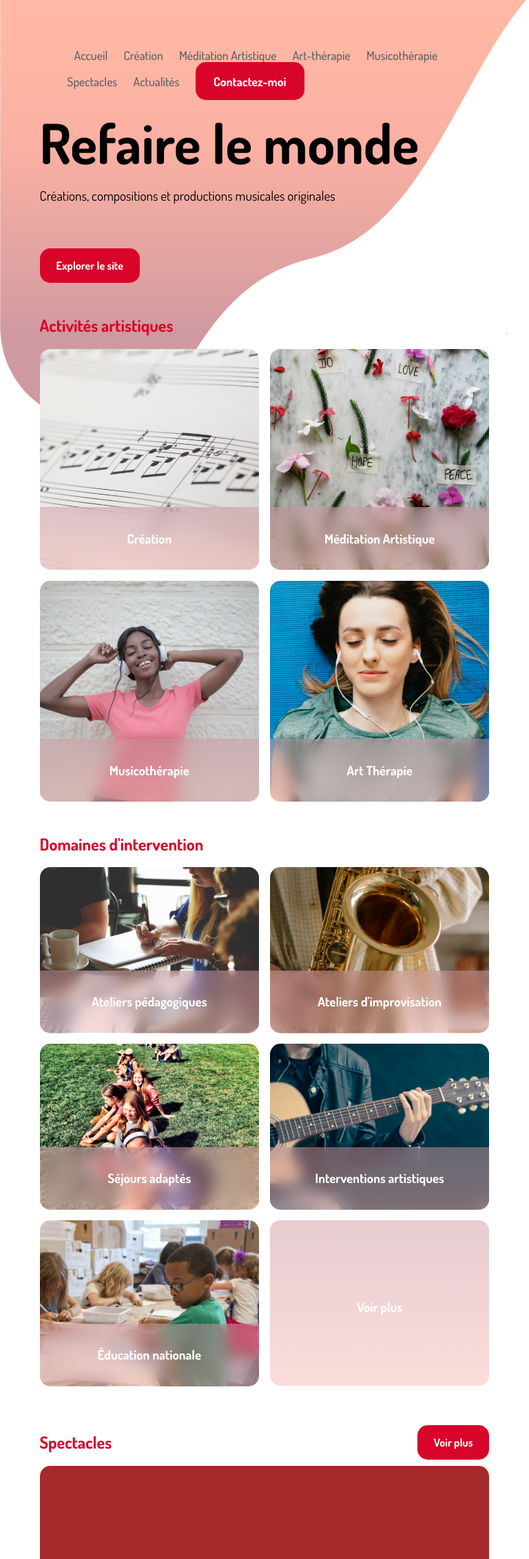
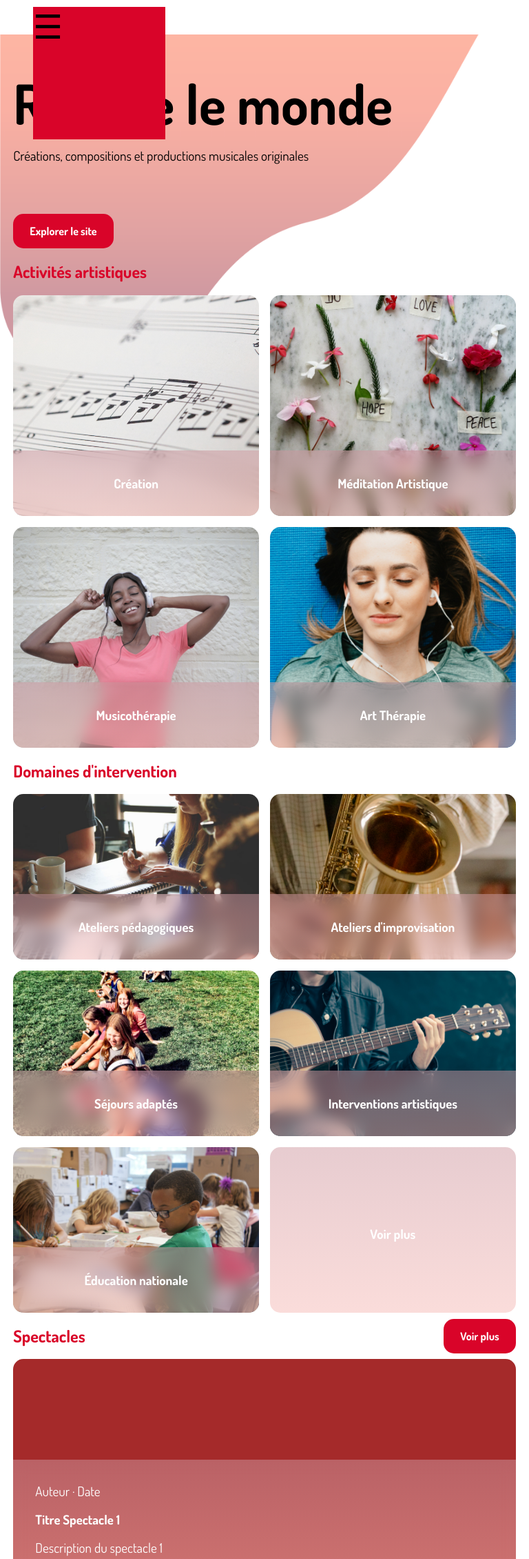
Before and after one commit to trmouv/refaire_le_monde.io, a PHP site: page / in a window 768 px wide. Shown: the top 2260 px of the page at 69% size. Run offline with PHP 8.4, Linux system fonts and the light colour scheme.

Commit message:
menu mobile

```diff
--- a/index.html
+++ b/index.html
@@ -11,7 +11,17 @@
     </head>
     <body>
         <div class="fond_top"></div>
-        <header>
+        <section class="menu_mobile">
+        <div id="mySidenav" class="sidenav">
+            <a href="javascript:void(0)" class="closebtn" onclick="closeNav()">&times;</a>
+            <a href="#">About</a>
+            <a href="#">Services</a>
+            <a href="#">Clients</a>
+            <a href="#">Contact</a>
+          </div>
+        <span class="burger_btn" onclick="openNav()">&#9776;</span>
+        </section>
+        <header class="menu_desktop">
             <nav>
                 <ul id="navigation_top">
                     <li>Accueil</li>
@@ -150,5 +160,14 @@
             </div>
         </footer>
         <div class="fond_bottom"></div>
+        <script>
+            function openNav() {
+              document.getElementById("mySidenav").style.width = "50vh";
+            }
+
+            function closeNav() {
+              document.getElementById("mySidenav").style.width = "0";
+            }
+        </script>
     </body>
 </html>
--- a/style.css
+++ b/style.css
@@ -349,8 +349,81 @@
   }
 
 /* Fin normalize CSS */
+
+/* Media Queries */
+@media all and (max-width: 1150px){
+
+  header.menu_desktop{
+    display: none;
+  }
+
+  /* menu mobile*/
+  section.menu_mobile{
+    height: 50px;
+    background-color: #fff;
+    width: 100%;
+  }
+  .sidenav {
+    height: 100%;
+    width: 0;
+    position: fixed;
+    z-index: 1;
+    top: 0;
+    left: 0;
+    background: linear-gradient(180deg, rgba(207, 153, 161, 0.5) 0%, rgba(246, 186, 182, 0.5) 100%);
+    backdrop-filter: blur(10px);
+    overflow-x: hidden;
+    transition: 0.5s;
+    padding-top: 60px;
+  }
+
+  .sidenav a {
+    padding: 8px 8px 8px 32px;
+    text-decoration: none;
+    font-size: 25px;
+    color: #fff;
+    display: block;
+    transition: 0.3s;
+  }
+
+  .sidenav a:hover {
+    color: #D90429;
+  }
+
+  .sidenav .closebtn {
+    position: absolute;
+    top: 0;
+    right: 25px;
+    font-size: 36px;
+    margin-left: 50px;
+  }
+
+  span.burger_btn{
+    position: absolute;
+    top: 10px;
+    left: 1em;
+    font-size: 3em;
+    cursor: pointer;
+    background-color: #D90429;
+    height: 4em;
+    width: 4em;
+  }
+  /* menu mobile*/
+
+}
 @media all and (max-width: 759px){
-    article.activites{
+
+  section{
+    width: 95%;
+    margin-left: auto;
+    margin-right: auto;
+  }
+
+  header.menu_desktop{
+    display: none;
+  }
+
+  article.activites{
         display: grid;
         grid-template-columns: 1fr;
         grid-template-rows: 1fr 1fr 1fr 1fr;
@@ -399,8 +472,16 @@
         ".";
     }
 }
-@media screen and (min-width: 760px) and (max-width: 1140px){
-    article.activites{
+
+@media screen and (min-width: 760px) and (max-width: 1150px){
+
+  section{
+    width: 95%;
+    margin-left: auto;
+    margin-right: auto;
+  }
+
+  article.activites{
         display: grid;
         grid-template-columns: 1fr 1fr;
         grid-template-rows: 1fr 1fr;
@@ -432,6 +513,23 @@
     }
 
 }
+
+@media all and (min-width: 1150px){
+
+  section.menu_mobile{
+    display: none;
+  }
+
+  section{
+    width: 85%;
+    margin-left: auto;
+    margin-right: auto;
+    margin-bottom: 3rem;
+    touch-action: auto;
+  }
+
+}
+/* fin Media Queries */
 
 body{
     font-family: 'Dosis', sans-serif;
@@ -479,14 +577,6 @@ button{
     background-color: #D90429;
     border-radius: 15px;
     padding: 1em 1.5em 1em 1.5em;
-}
-
-section{
-    width: 85%;
-    margin-left: auto;
-    margin-right: auto;
-    margin-bottom: 3rem;
-    touch-action: auto;
 }
 
 section h2 {
```
